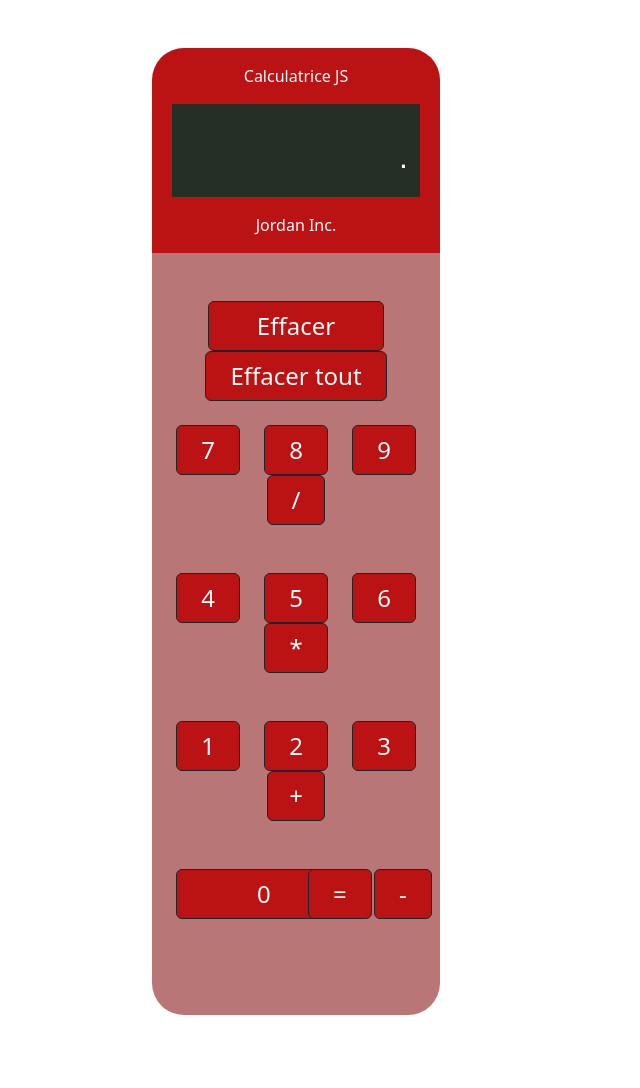
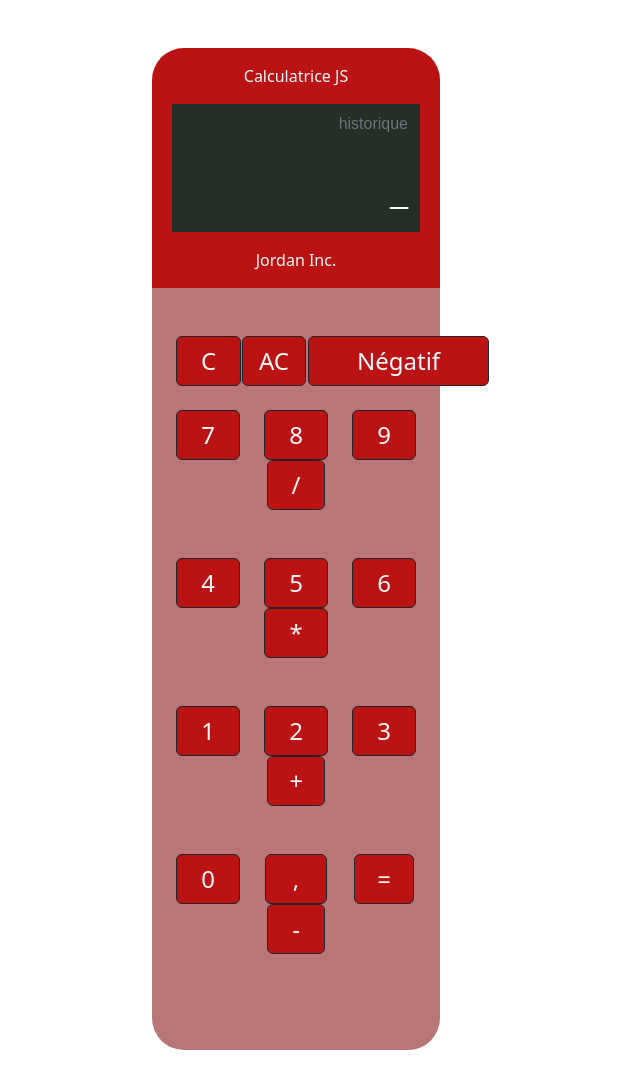
Before and after one commit to JordanTrehin76610/CalculetteJS, a website: page index.html in a window 1280 px wide. Shown: the whole page, without its empty margins (344-984 px from the left). Before the commit the page ends 1063 px from the top, so only its background shows below. Drawn offline with nearby package versions, Linux system fonts and the light colour scheme; a web font is replaced by a local one.

Commit message:
Ajout des nombres négatif et à virgule

```diff
--- a/assets/js/script.js
+++ b/assets/js/script.js
@@ -7,9 +7,11 @@ let number2 = 0
 let symbole = ''
 let sauvSymbole = ''
 let resultat = 0
-let effacer = ['.', '+', '-', 'x', '/', 'Erreur']
+let effacer = ['_', '+', '-', 'x', '/', 'Erreur']
 let effaceChiffre = []
-
+let verif = []
+let fauteNegatif = 0
+let fauteVirgule = 0
 
 
 //Ecrit des nombres sur des symboles pour les effacer sinon continue la chaîne
@@ -17,14 +19,22 @@ let effaceChiffre = []
 function numero(chiffre) {
     texte = document.getElementById("ecran").textContent
 
-    if (effacer.includes(texte) || texte == resultat) {
+    //Ici on définie des paramètres de "fautes"
+    let nbNegatif = (texte.match(/negatif:/g) || []).length //On vérifie le nombre d'occurence de négatif
+    let negatifAuDebut = texte.startsWith("negatif:") //On vérifie que négatif sois bien au début
+    let nbVirgule = (texte.match(/\./g) || []).length
+    let virguleAlaFin = texte.endsWith(".")
+
+    if ((nbNegatif > 1 || (nbNegatif === 1 && !negatifAuDebut)) || nbVirgule > 1 || (nbVirgule > 1 && !virguleAlaFin)) { //Punition si les paramètres de fautes sont positifs
+        document.getElementById("ecran").textContent = "Erreur";
+    }
+    else if (effacer.includes(texte) || texte == resultat) {
         document.getElementById("ecran").textContent = chiffre
     } else {
         document.getElementById("ecran").textContent += chiffre
     }
 
     texte = document.getElementById("ecran").textContent
-
 }
 
 
@@ -33,10 +43,17 @@ function numero(chiffre) {
 function operateur(symbole) {
     texte = document.getElementById("ecran").textContent
 
-    if (effacer.includes(texte)) {
-        document.getElementById("ecran").textContent = "Erreur"
-    } else {
+    //Ici on définie des paramètres de "fautes"
+    let nbNegatif = (texte.match(/negatif:/g) || []).length //On vérifie le nombre d'occurence de négatif
+    let negatifAuDebut = texte.startsWith("negatif:") //On vérifie que négatif sois bien au début
+    let nbVirgule = (texte.match(/\./g) || []).length
+    let virguleAlaFin = texte.endsWith(".")
 
+    if ((nbNegatif > 1 || (nbNegatif === 1 && !negatifAuDebut)) || nbVirgule > 1 || (nbVirgule > 1 && !virguleAlaFin) || effacer.includes(texte)) { //Punition si les paramètres de fautes sont positifs
+        document.getElementById("ecran").textContent = "Erreur";
+    }
+    else {
+        texte = texte.replace(/negatif:/, "-");
         number1 = +texte
         if (symbole == '+' || symbole == '-' || symbole == 'x' || symbole == '/') {
             document.getElementById("ecran").textContent = symbole
@@ -57,9 +74,17 @@ function egal() {
 
     texte = document.getElementById("ecran").textContent
 
-    if (effacer.includes(texte)) {
-        document.getElementById("ecran").textContent = "Erreur"
-    } else {
+    //Ici on définie des paramètres de "fautes"
+    let nbNegatif = (texte.match(/negatif:/g) || []).length //On vérifie le nombre d'occurence de négatif
+    let negatifAuDebut = texte.startsWith("negatif:") //On vérifie que négatif sois bien au début
+    let nbVirgule = (texte.match(/\./g) || []).length
+    let virguleAlaFin = texte.endsWith(".")
+
+    if ((nbNegatif > 1 || (nbNegatif === 1 && !negatifAuDebut)) || nbVirgule > 1 || (nbVirgule > 1 && !virguleAlaFin) || effacer.includes(texte)) { //Punition si les paramètres de fautes sont positifs
+        document.getElementById("ecran").textContent = "Erreur";
+    }
+    else {
+        texte = texte.replace(/negatif:/, "-");
         number2 = +texte
         switch (sauvSymbole) {
             case "+":
@@ -89,7 +114,7 @@ function egal() {
 
 //Efface tout
 function effaceTOUT() {
-    document.getElementById("ecran").textContent = "."
+    document.getElementById("ecran").textContent = "_"
 }
 
 
@@ -105,6 +130,6 @@ function efface() {
         text = effaceChiffre.join('')
         document.getElementById("ecran").textContent = text
     } else if (text.length == 1) {
-        document.getElementById("ecran").textContent = '.'
+        document.getElementById("ecran").textContent = '_'
     }
 }
--- a/assets/scss/style.scss
+++ b/assets/scss/style.scss
@@ -33,9 +33,10 @@
     margin-right: 35%;
 }
 
-.zero {
-    padding-left: 5rem;
-    padding-right: 5rem;
+.virgule {
+       font-size: 1.5rem;
+    padding-left: 1.7rem;
+    padding-right: 1.7rem;
 }
 
 .plus {
@@ -45,8 +46,39 @@
     padding-right: 1.3rem;
 }
 
+.egal {
+     font-size: 1.5rem;
+    padding-left: 1.4rem;
+    padding-right: 1.4rem;
+}
+
+.AC {
+    font-size: 1.5rem;
+    padding-left: 1rem;
+    padding-right: 1rem;
+}
+
+.negatif {
+    font-size: 1.5rem;
+    padding-left: 3rem;
+    padding-right: 3rem;
+}
+
 .stp {
-    padding-top: 1.8rem;
+    padding-top: 1rem;
+}
+
+.stpHistorique {
+    padding-top: 0.5rem;
+        background-color: rgb(36, 46, 36);
+    font-size: 1rem;
+    font-family: "Workbench", sans-serif;
+    font-optical-sizing: auto;
+    font-weight: 400;
+    font-style: normal;
+    font-variation-settings:
+        "BLED" 0,
+        "SCAN" 0;
 }
 
 .bgbutton:hover {
--- a/index.html
+++ b/index.html
@@ -23,7 +23,8 @@
             </div>
             <div class="row align-items-start">
                 <div class="col ecran mx-2">
-                    <p class="text-end text-light stp" id="ecran">.</p>
+                    <p class="text-end text-secondary stpHistorique" id="historique">historique</p>
+                    <p class="text-end text-light stp" id="ecran">_</p>
                 </div>
             </div>
             <div class="row align-items-start">
@@ -37,14 +38,18 @@
         <!-- PARTIE DU BAS -->
         <div class="row align-items-start bgCalcul py-lg-5 py-4 justify-content-center rounded-bottom-5">
             <div class="row align-items-start mb-4">
-                <div class="col">
-                    <button onclick="efface()" class="btn bgbutton border border-dark text-light rounded-2 px-5"
-                        type="submit">Effacer</button>
+                <div class="col-3">
+                    <button onclick="efface()" class="btn bgbutton border border-dark text-light rounded-2"
+                        type="submit">C</button>
                 </div>
-                <div class="col">
-                    <button onclick='effaceTOUT()' class="btn bgbutton border border-dark text-light rounded-2"
-                        type="submit">Effacer
-                        tout</button>
+                <div class="col-3">
+                    <button onclick='effaceTOUT()' class="btn bgbutton border border-dark text-light rounded-2 AC"
+                        type="submit">AC</button>
+                </div>
+                <div class="col-6">
+                    <button onclick="numero('negatif:')"
+                        class="btn bgbutton border border-dark text-light rounded-2 negatif"
+                        type="submit">Négatif</button>
                 </div>
             </div>
             <div class="row align-items-start mb-5">
@@ -102,15 +107,19 @@
                 </div>
             </div>
             <div class="row align-items-start mb-lg-5 mb-3">
-                <div class="col-6">
+                <div class="col">
                     <button onclick="numero(0)" class="btn bgbutton border border-dark text-light rounded-2 zero"
                         type="submit">0</button>
                 </div>
-                <div class="col-3">
-                    <button onclick="egal()" class="btn bgbutton border border-dark text-light rounded-2"
+                <div class="col">
+                    <button onclick="numero('.')" class="btn bgbutton border border-dark text-light rounded-2 virgule"
+                        type="submit">,</button>
+                </div>
+                <div class="col">
+                    <button onclick="egal()" class="btn bgbutton border border-dark text-light rounded-2 egal"
                         type="submit">=</button>
                 </div>
-                <div class="col-3">
+                <div class="col">
                     <button onclick="operateur('-')" class="btn bgbutton border border-dark text-light rounded-2"
                         type="submit">-</button>
                 </div>
```
Also changed, not shown: assets/css/style.css, 1 other file.
